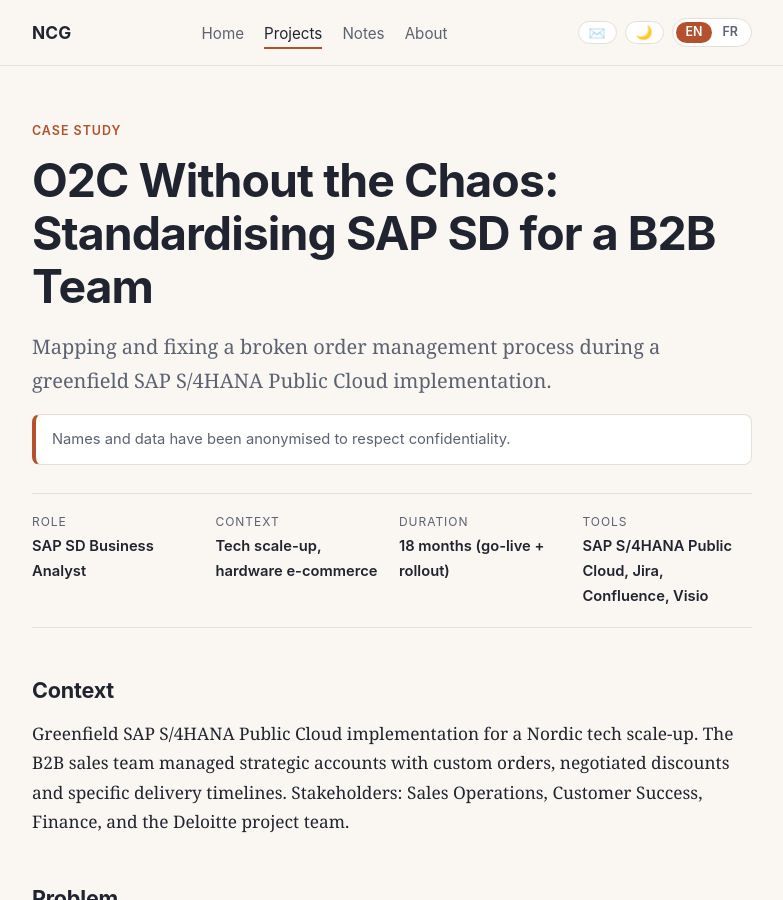
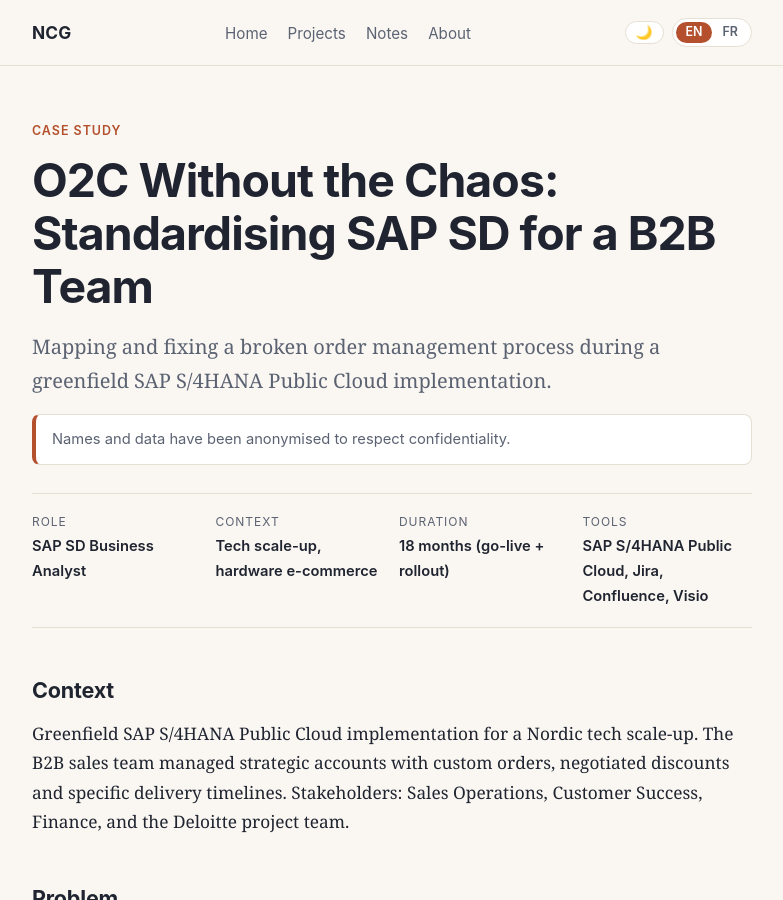
Before and after one commit to ncgimenez/draft-ncg.github.io, a Jekyll site: the page built from projects/projet-1.html, in a window 1280 px wide and 900 px high. Shown: the whole window, without its empty margins (248-1031 px from the left). Built offline with Jekyll 4.4.1, drawn with Linux system fonts in a browser that asks for light colours.

Commit message:
Refactor projet-1.html structure and layout
Removed header and footer sections, added layout and title metadata.

```diff
--- a/projects/projet-1.html
+++ b/projects/projet-1.html
@@ -1,38 +1,7 @@
-<!DOCTYPE html>
-<html lang="en">
-<head>
-  <meta charset="utf-8">
-  <meta name="viewport" content="width=device-width, initial-scale=1">
-  <title>O2C Without the Chaos | Nadia Cañadas Giménez</title>
-  <meta name="description" content="Case study: standardising an SAP S/4HANA Order-to-Cash process for a B2B sales team during a greenfield implementation.">
-  <link rel="stylesheet" href="../assets/style.css">
-  <script src="../assets/lang.js"></script>
-  <script src="https://cdn.jsdelivr.net/npm/mermaid@10/dist/mermaid.min.js"></script>
-</head>
-<body>
-
-  <header class="site">
-    <div class="interieur">
-      <a class="marque" href="/">NCG</a>
-      <nav aria-label="Main navigation">
-        <ul>
-          <li><a href="/">Home</a></li>
-          <li><a href="/projects/" aria-current="page"><span data-i18n="nav.projects">Projects</span></a></li>
-          <li><a href="/blog/">Notes</a></li>
-          <li><a href="/about">About</a></li>
-        </ul>
-      </nav>
-      <div class="controles-header">
-        <a class="email-toggle" href="mailto:ncgimenez@proton.me" aria-label="Send email"><span class="email-icon">✉️</span></a>
-        <button class="theme-toggle" aria-label="Switch theme"><span class="theme-icon">🌙</span></button>
-        <button class="lang-toggle" aria-label="Switch language">
-          <span class="lang-opt lang-opt--en">EN</span>
-          <span class="lang-sep">|</span>
-          <span class="lang-opt lang-opt--fr">FR</span>
-        </button>
-      </div>
-    </div>
-  </header>
+---
+layout: default
+title: About
+---
 
   <main>
     <span class="etiquette" data-i18n="p1.label">Case study</span>
@@ -264,14 +233,7 @@
     </p>
 
     <a class="retour" href="/#projects" data-i18n="proj.back">← Back to projects</a>
-  </main>
 
-  <footer>
-    <p>© 2026 Nadia Cañadas Giménez ·
-      <a href="https://www.linkedin.com/in/ncgimenez" data-i18n="footer.linkedin">LinkedIn</a>
-      · <a href="mailto:ncgimenez@proton.me">ncgimenez@proton.me</a>
-    </p>
-  </footer>
 
     <!-- 1. Charge la bibliothèque Mermaid -->
   <script src="https://cdn.jsdelivr.net/npm/mermaid@10/dist/mermaid.min.js"></script>
@@ -292,7 +254,4 @@
     });
   </script>
 
-  <!-- 3. Gère les traductions et le thème -->
-  <script src="../assets/lang.js"></script>
-</body>
-</html>
+  </main>
```
